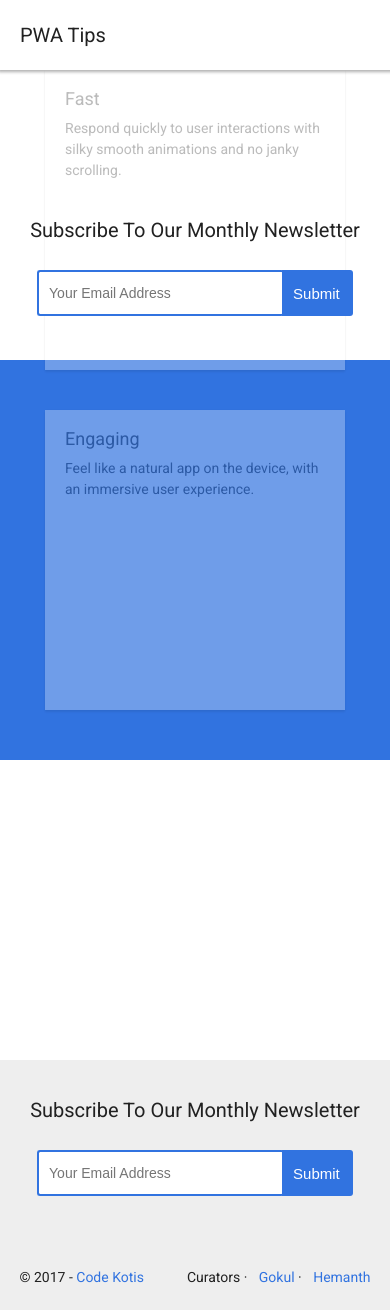
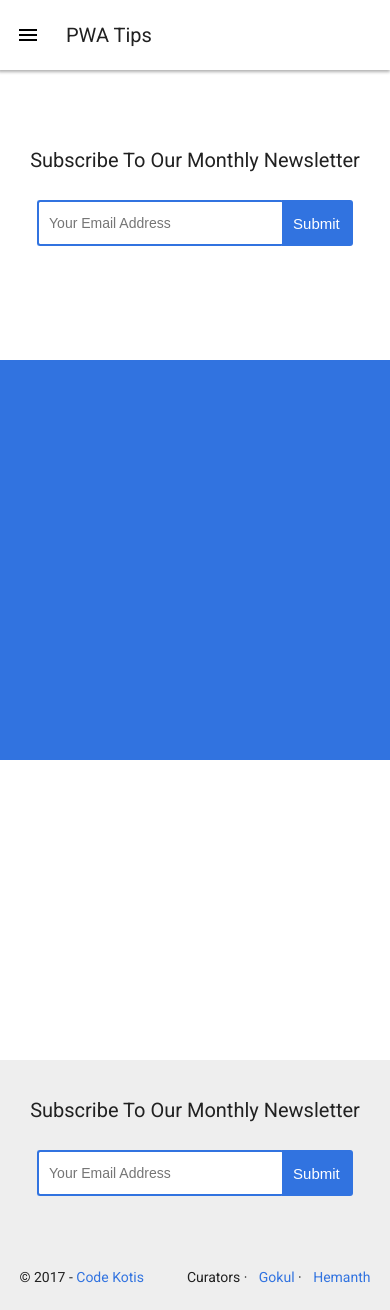
Before and after one commit to code-kotis/pwa-tips, a Jekyll site: the page built from index.html, in a window 390 px wide and 1310 px high. Built offline with Jekyll 4.4.1, drawn with Linux system fonts in a browser that asks for light colours; some web fonts are replaced.

Commit message:
Added mobile menu

```diff
--- a/_includes/header.html
+++ b/_includes/header.html
@@ -1,10 +1,15 @@
 <header>
   <div class="logo">
+    <div class="menu__icon">
+      <img class="menu__icon" src="../images/menu_black.svg" alt="Menu"/>
+    </div>
     <a href="/"><h1 class="title">PWA Tips</h1></a>
   </div>
   <ul class="menu">
+    <li class="menu__logo"><a href="/"><h1 class="title">PWA Tips</h1></a></li>
     <li><a href="/" {% if page.active == "default" %} class="active" {% endif %}>Newsletter</a></li>
     <li><a href="/codelabs" {% if page.active == "codelabs" %} class="active" {% endif %}>Codelabs</a></li>
     <li><a href="/opensources" {% if page.active == "opensources" %} class="active" {% endif %}>Open Sources</a></li>
   </ul>
+  <div class="menu__overlay"></div>
 </header>
--- a/_layouts/default.html
+++ b/_layouts/default.html
@@ -5,7 +5,7 @@
     {% include header.html %}
 
     <section class="header__section">
-      <div class="card__container">
+      <!-- <div class="card__container">
         <h2>What is a Progressive Web Application?</h1>
         <div class="cards">
           <h3>Reliable</h3>
@@ -19,7 +19,7 @@
           <h3>Engaging</h3>
           <p>Feel like a natural app on the device, with an immersive user experience.</p>
         </div>
-      </div>
+      </div> -->
       {% include form.html %}
     </section>
 
@@ -30,5 +30,6 @@
     {% include footer.html %}
 
     <script src="{{ "/js/main.js" | prepend: site.baseurl }}"></script>
+    <script src="{{ "/js/menu.js" | prepend: site.baseurl }}"></script>
   </body>
 </html>
--- a/css/base.css
+++ b/css/base.css
@@ -35,14 +35,6 @@
 
 h2 {
   font-size: 25px;
-}
-
-.menu {
-  width: 320px;
-  display: flex;
-  align-items: center;
-  justify-content: space-around;
-  text-transform: uppercase;
 }
 
 .logo a {
@@ -86,7 +78,7 @@
 
 .newsletter {
   position: absolute;
-  top: 190px;
+  top: 140px;
   text-transform: capitalize;
 }
 
@@ -259,7 +251,6 @@
 
   header {
     justify-content: space-between;
-    padding-left: 20px;
   }
 
   .header__section {
@@ -269,7 +260,7 @@
   }
 
   .newsletter {
-    margin-top: -30px;
+    top: 90px;
   }
 
   .newsletter form {
@@ -286,15 +277,6 @@
     margin-bottom: 50px;
   }
 
-  /*TODO: fix for menu in mobile */
-  .menu {
-    display: none;
-  }
-
-  .menu li {
-    margin-bottom: 20px;
-  }
-
   .main__section h2 {
     font-size: 20px;
     margin-bottom: 10px;
@@ -303,4 +285,14 @@
   .card__container {
     flex-direction: column;
   }
+
+  .logo {
+    display: flex;
+    align-items: center;
+  }
+
+  .logo a {
+    margin-top: 2px;
+    margin-left: 10px;
+  }
 }
--- a/css/main.css
+++ b/css/main.css
@@ -1,2 +1,3 @@
 @import url("reset.css");
 @import url("base.css");
+@import url("menu.css");
--- /dev/null
+++ b/css/menu.css
@@ -0,0 +1,120 @@
+.menu {
+  width: 320px;
+  display: flex;
+  align-items: center;
+  justify-content: space-around;
+  text-transform: uppercase;
+  will-change: transform;
+  transition: transform 0.33s cubic-bezier(0, 0, 0.30, 1);
+  z-index: 2;
+  transform: none;
+}
+
+.menu__overlay {
+  width: 100%;
+  height: 100%;
+  position: fixed;
+  top: 0;
+  left: 0;
+  right: 0;
+  bottom: 0;
+  background: rgba(0, 0, 0, 0.3);
+  -webkit-transition: opacity 0.15s cubic-bezier(0, 0, 0.30, 1);
+  transition: opacity 0.15s cubic-bezier(0, 0, 0.30, 1);
+  visibility: hidden;
+  opacity: 0;
+  z-index: 1;
+}
+
+.menu__logo {
+  display: none;
+}
+
+.menu.menu--show {
+  transform: translateX(0);
+}
+
+.menu__icon {
+  display: none;
+  width: 48px;
+  height: 48px;
+  margin: 4px;
+  cursor: pointer;
+}
+
+.menu__icon:active {
+  outline: 1px solid #ccc;
+}
+
+.menu__icon img {
+  width: 24px;
+  height: 24px;
+}
+
+.menu__icon img:active {
+  outline: 0;
+}
+
+@media all and (max-width: 480px) {
+  .menu {
+    flex-direction: column;
+    position: fixed;
+    top: 0;
+    left: 0;
+    bottom: 0;
+    background: #fff;
+    width: 280px;
+    box-shadow: 1px -1px 2px 2px rgba(0, 0, 0, 0.13);
+    transform: translateX(-102%);
+    display: block;
+  }
+
+  .menu li {
+    height: 30px;
+    padding-top: 20px;
+    margin-bottom: 10px;
+  }
+
+  .menu li:first-child {
+    font-size: 18px;
+    margin-top: 10px;
+  }
+
+  .menu li a {
+    border-bottom: 0;
+    color: #000;
+    display: block;
+    width: inherit;
+    height: 40px;
+    line-height: 45px;
+    padding-left: 20px;
+  }
+
+  .menu li a {
+    color: #000;
+  }
+
+  .menu li:first-child a {
+    color: #212121;
+    font-size: 20px;
+  }
+
+  .menu li a:active {
+    background: #e7e7e7;
+  }
+
+  .menu__icon {
+    display: flex;
+    align-items: center;
+    justify-content: center;
+  }
+
+  .menu__logo {
+    display: block;
+  }
+
+  .menu__overlay--show {
+    visibility: visible;
+    opacity: 1;
+  }
+}
--- /dev/null
+++ b/js/menu.js
@@ -0,0 +1,51 @@
+(function () {
+  "use strict";
+
+  var menuIconElement = document.querySelector(".menu__icon");
+  var menuElement = document.querySelector(".menu");
+  var menuOverlayElement = document.querySelector(".menu__overlay");
+
+  //Menu click event
+  menuIconElement.addEventListener("click", showMenu, false);
+  menuOverlayElement.addEventListener("click", hideMenu, false);
+  menuElement.addEventListener("transitionend", onTransitionEnd, false);
+
+   //To show menu
+  function showMenu() {
+    menuElement.classList.add("menu--show");
+    menuOverlayElement.classList.add("menu__overlay--show");
+  }
+
+  //To hide menu
+  function hideMenu() {
+    menuElement.classList.remove("menu--show");
+    menuOverlayElement.classList.remove("menu__overlay--show");
+    menuElement.addEventListener("transitionend", onTransitionEnd, false);
+  }
+
+  var touchStartPoint, touchMovePoint;
+
+  /*Swipe from edge to open menu*/
+
+  //`TouchStart` event to find where user start the touch
+  document.body.addEventListener("touchstart", function(event) {
+  	touchStartPoint = event.changedTouches[0].pageX;
+  	touchMovePoint = touchStartPoint;
+  }, false);
+
+  //`TouchMove` event to determine user touch movement
+  document.body.addEventListener("touchmove", function(event) {
+  	touchMovePoint = event.touches[0].pageX;
+  	if (touchStartPoint < 10 && touchMovePoint > 30) {
+      menuElement.style.transform = "translateX(0)";
+  	}
+  }, false);
+
+  function onTransitionEnd() {
+  	if (touchStartPoint < 10) {
+  	  menuElement.style.transform = "translateX(0)";
+  	  menuOverlayElement.classList.add("menu__overlay--show");
+  	  menuElement.removeEventListener("transitionend", onTransitionEnd, false);
+  	}
+  }
+})();
```
Also changed, not shown: images/menu_black.svg (added).
